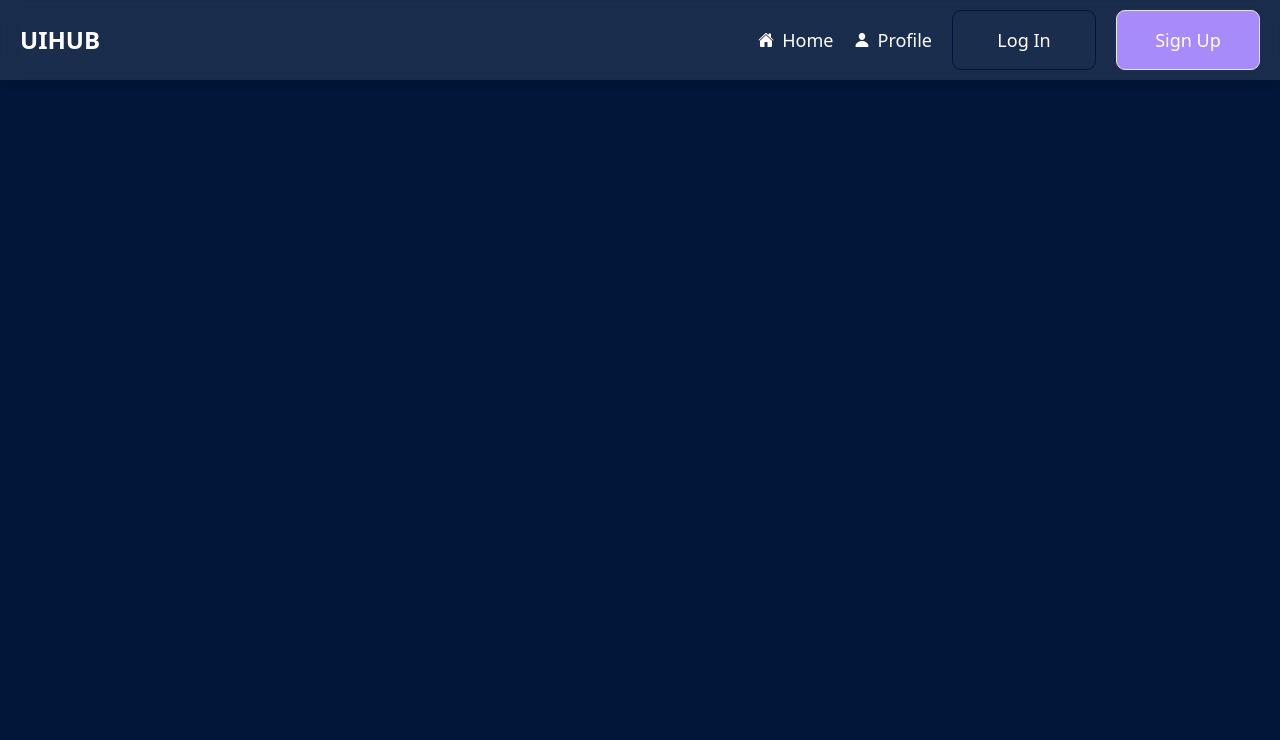
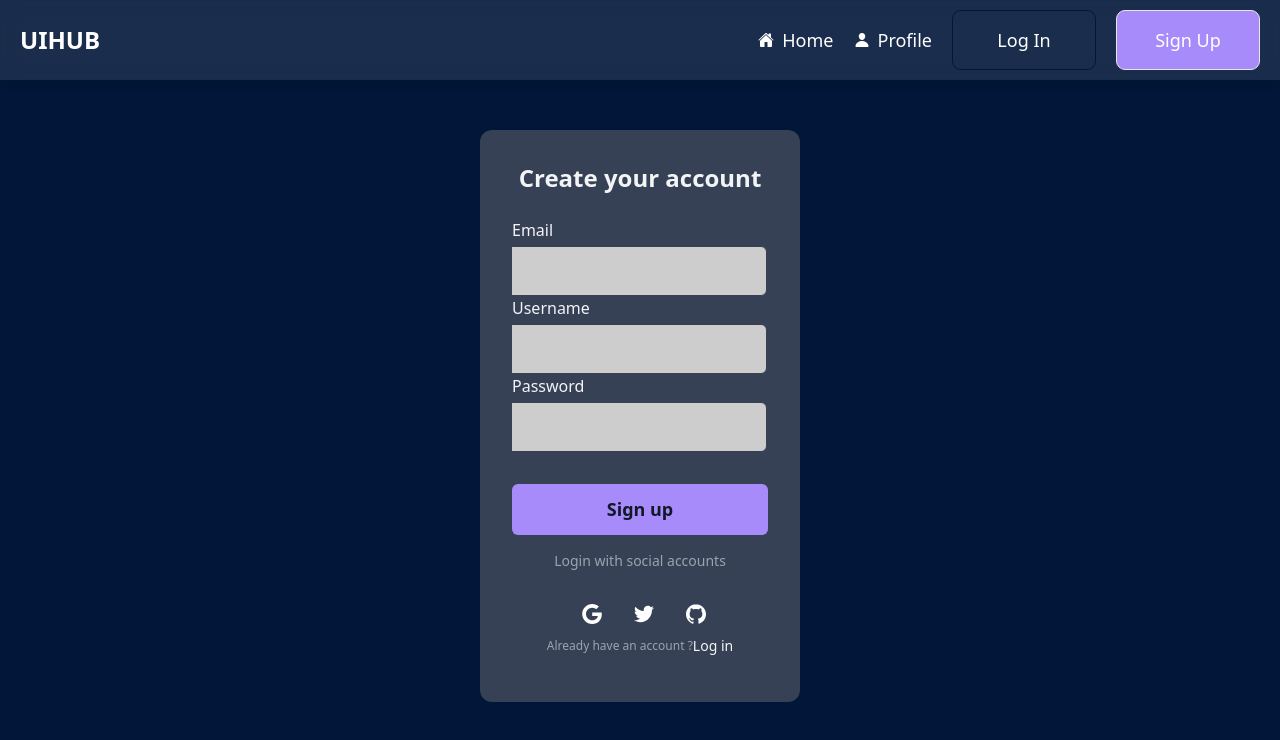
Before and after one commit to Maxou2003/UIhub, a React (Create React App) app in the folder client/: page /signup in a window 1280 px wide. Shown: the top 740 px of the page. Built offline with nearby package versions, Linux system fonts and the light colour scheme.

Commit message:
routing changes

```diff
--- a/client/src/App.js
+++ b/client/src/App.js
@@ -6,6 +6,7 @@ import 'bootstrap/dist/js/bootstrap.bundle.min.js';
 import Home from './pages/Home';
 import Login from './pages/Login';
 import Navbar from './components/Navbar/Navbar';
+import Signup from './pages/Signup';
 
 
 function App() {
@@ -15,6 +16,7 @@ function App() {
       <Routes>
         <Route path="/" element={<Home />} />
         <Route path="/login" element={<Login />} />
+        <Route path="/signup" element={<Signup />} />
       </Routes>
     </Router>
   );
--- a/client/src/components/HomeMainContent/HomeMainContent.js
+++ b/client/src/components/HomeMainContent/HomeMainContent.js
@@ -15,7 +15,7 @@ function MainContent() {
     useEffect(() => {
         const fetchData = async () => {
             try {
-                const response = await axios.get('http://localhost:5000/template/');
+                const response = await axios.get('http://localhost:5000/api/template/');
                 setCards(response.data);
             } catch (error) {
                 setError(error);
--- a/client/src/components/LoginForm/LoginForm.css
+++ b/client/src/components/LoginForm/LoginForm.css
@@ -1,4 +1,4 @@
-.form-container {
+.login .form-container {
     width: 320px;
     border-radius: 0.75rem;
     background-color: #364156;
@@ -6,30 +6,30 @@
     color: rgba(243, 244, 246, 1);
 }
 
-.title {
+.login .form-container .title {
     text-align: center;
     font-size: 1.5rem;
     line-height: 2rem;
     font-weight: 700;
 }
 
-.form {
+.login .form-container .form {
     margin-top: 1.5rem;
 }
 
-.input-group {
+.login .form-container .input-group {
     margin-top: 0.25rem;
     font-size: 0.875rem;
     line-height: 1.25rem;
 }
 
-.input-group label {
+.login .form-container .input-group label {
     display: flex;
     color: rgba(243, 244, 246, 1);
     margin-bottom: 4px;
 }
 
-.input-group input {
+.login .form-container .input-group input {
     width: 100%;
     border-radius: 0.375rem;
     border: 1px solid rgba(55, 65, 81, 1);
@@ -39,11 +39,11 @@
     color: #011638;
 }
 
-.input-group input:focus {
+.login .form-container .input-group input:focus {
     border-color: rgba(167, 139, 250);
 }
 
-.forgot {
+.login .form-container .forgot {
     display: flex;
     font-size: 0.75rem;
     line-height: 1rem;
@@ -51,19 +51,19 @@
     margin: 8px 0 14px 0;
 }
 
-.forgot a,
-.signup a {
+.login .form-container .forgot a,
+.login .form-container .signup a {
     color: rgba(243, 244, 246, 1);
     text-decoration: none;
     font-size: 14px;
 }
 
-.forgot a:hover,
-.signup a:hover {
+.login .form-container .forgot a:hover,
+.login .form-container .signup a:hover {
     text-decoration: underline rgba(167, 139, 250, 1);
 }
 
-.sign {
+.login .form-container .sign {
     display: block;
     width: 100%;
     background-color: rgba(167, 139, 250, 1);
@@ -75,19 +75,19 @@
     font-weight: 600;
 }
 
-.social-message {
+.login .form-container .social-message {
     display: flex;
     align-items: center;
     padding-top: 1rem;
 }
 
-.line {
+.login .form-container .line {
     height: 1px;
     flex: 1 1 0%;
     background-color: rgba(55, 65, 81, 1);
 }
 
-.social-message .message {
+.login .form-container .social-message .message {
     padding-left: 0.75rem;
     padding-right: 0.75rem;
     font-size: 0.875rem;
@@ -95,12 +95,12 @@
     color: rgba(156, 163, 175, 1);
 }
 
-.social-icons {
+.login .form-container .social-icons {
     display: flex;
     justify-content: center;
 }
 
-.social-icons .icon {
+.login .form-container .social-icons .icon {
     border-radius: 0.125rem;
     padding: 0.75rem;
     border: none;
@@ -108,20 +108,21 @@
     margin-left: 8px;
 }
 
-.social-icons .icon svg {
+.login .form-container .social-icons .icon svg {
     height: 1.25rem;
     width: 1.25rem;
     fill: #fff;
 }
 
-.signup {
+.login .form-container .signup {
     text-align: center;
     font-size: 0.75rem;
     line-height: 1rem;
     color: rgba(156, 163, 175, 1);
+    height: auto;
 }
 
-.error {
+.login .form-container .error {
     color: red;
     font-weight: bold;
 }
--- a/client/src/components/SignupForm/SignupForm.css
+++ b/client/src/components/SignupForm/SignupForm.css
@@ -1,35 +1,36 @@
-.form-container {
+.signup .form-container {
     width: 320px;
     border-radius: 0.75rem;
     background-color: #364156;
     padding: 2rem;
     color: rgba(243, 244, 246, 1);
+    margin-top: 2rem;
 }
 
-.title {
+.signup .form-container .title {
     text-align: center;
     font-size: 1.5rem;
     line-height: 2rem;
     font-weight: 700;
 }
 
-.form {
+.signup .form-container .form {
     margin-top: 1.5rem;
 }
 
-.input-group {
+.signup .form-container.input-group {
     margin-top: 0.25rem;
     font-size: 0.875rem;
     line-height: 1.25rem;
 }
 
-.input-group label {
+.signup .form-container .input-group label {
     display: flex;
     color: rgba(243, 244, 246, 1);
     margin-bottom: 4px;
 }
 
-.input-group input {
+.signup .form-container .input-group input {
     width: 100%;
     border-radius: 0.375rem;
     border: 1px solid rgba(55, 65, 81, 1);
@@ -39,31 +40,21 @@
     color: #011638;
 }
 
-.input-group input:focus {
+.signup .form-container .input-group input:focus {
     border-color: rgba(167, 139, 250);
 }
 
-.forgot {
-    display: flex;
-    font-size: 0.75rem;
-    line-height: 1rem;
-    color: rgba(156, 163, 175, 1);
-    margin: 8px 0 14px 0;
-}
-
-.forgot a,
-.signup a {
+.signup .form-container .login a {
     color: rgba(243, 244, 246, 1);
     text-decoration: none;
     font-size: 14px;
 }
 
-.forgot a:hover,
-.signup a:hover {
+.signup .form-container .login a:hover {
     text-decoration: underline rgba(167, 139, 250, 1);
 }
 
-.sign {
+.signup .form-container .sign {
     display: block;
     width: 100%;
     background-color: rgba(167, 139, 250, 1);
@@ -73,21 +64,23 @@
     border: none;
     border-radius: 0.375rem;
     font-weight: 600;
+    height: auto;
+    margin-top: 2rem;
 }
 
-.social-message {
+.signup .form-container .social-message {
     display: flex;
     align-items: center;
     padding-top: 1rem;
 }
 
-.line {
+.signup .form-container .line {
     height: 1px;
     flex: 1 1 0%;
     background-color: rgba(55, 65, 81, 1);
 }
 
-.social-message .message {
+.signup .form-container .social-message .message {
     padding-left: 0.75rem;
     padding-right: 0.75rem;
     font-size: 0.875rem;
@@ -95,12 +88,12 @@
     color: rgba(156, 163, 175, 1);
 }
 
-.social-icons {
+.signup .form-container .social-icons {
     display: flex;
     justify-content: center;
 }
 
-.social-icons .icon {
+.signup .form-container .social-icons .icon {
     border-radius: 0.125rem;
     padding: 0.75rem;
     border: none;
@@ -108,20 +101,21 @@
     margin-left: 8px;
 }
 
-.social-icons .icon svg {
+.signup .form-container .social-icons .icon svg {
     height: 1.25rem;
     width: 1.25rem;
     fill: #fff;
 }
 
-.signup {
+.signup .form-container .login {
     text-align: center;
     font-size: 0.75rem;
     line-height: 1rem;
     color: rgba(156, 163, 175, 1);
+    height: auto;
 }
 
-.error {
+.signup .form-container .error {
     color: red;
     font-weight: bold;
 }
--- a/client/src/components/SignupForm/SignupForm.js
+++ b/client/src/components/SignupForm/SignupForm.js
@@ -4,24 +4,74 @@ import axios from 'axios';
 
 function SignupForm() {
 
+    const [formData, setFormData] = useState({
+        email: '',
+        username: '',
+        password: ''
+    });
+
+    const [errors, setErrors] = useState({});
+    const [loading, setLoading] = useState(false);
+
+    const handleInputChange = (e) => {
+        setFormData({
+            ...formData,
+            [e.target.name]: e.target.value
+        });
+    }
+
+    const validateForm = () => {
+        const newErrors = {};
+        if (!formData.email) newErrors.email = 'email is required.';
+        if (!formData.password) newErrors.password = 'Password is required.';
+        if (!formData.username) newErrors.username = 'Username is required.';
+        setErrors(newErrors);
+        return Object.keys(newErrors).length === 0; // Return true if no errors
+    };
+
+
+    const handleSubmit = async (e) => {
+        e.preventDefault();
+        setErrors({});
+        setLoading(true);
+
+        if (!validateForm()) { return; }
+
+        try {
+            const response = await axios.post('http://localhost:5000/api/auth/signup', formData);
+            console.log(response.data);
+            setLoading(false);
+        } catch (error) {
+            setLoading(false);
+            setErrors(error.response.data);
+        }
+    }
+
+
+
     return (
         <div className="form-container">
-            <p className="title">Login</p>
+            <p className="title">Create your account</p>
             <form className="form" onSubmit={handleSubmit}>
                 <div className="input-group">
                     <label for="email">Email</label>
                     <input type="email" name="email" id="email" placeholder="" value={formData.email} onChange={handleInputChange} />
                     {errors.email && <p className="error">{errors.email}</p>}
                 </div>
+
+                <div className="input-group">
+                    <label for="username">Username</label>
+                    <input type="text" name="username" id="username" placeholder="" value={formData.username} onChange={handleInputChange} />
+                    {errors.username && <p className="error">{errors.username}</p>}
+                </div>
+
                 <div className="input-group">
                     <label for="password">Password</label>
                     <input type="password" name="password" id="password" placeholder="" value={formData.password} onChange={handleInputChange} />
                     {errors.password && <p className="error">{errors.password}</p>}
                 </div>
-                <div className="forgot">
-                    <a rel="noopener noreferrer" href="/">Forgot Password ?</a>
-                </div>
-                <button className="sign">Sign in</button>
+
+                <button className="sign">Sign up</button>
             </form>
             <div className="social-message">
                 <div className="line"></div>
@@ -45,8 +95,8 @@ function SignupForm() {
                     </svg>
                 </button>
             </div>
-            <p className="signup">Don't have an account?
-                <a rel="noopener noreferrer" href="/signup" className=""> Sign up</a>
+            <p className="login">Already have an account ?
+                <a rel="noopener noreferrer" href="/login" className=""> Log in</a>
             </p>
         </div>
     );
--- a/client/src/pages/Signup.js
+++ b/client/src/pages/Signup.js
@@ -1,10 +1,10 @@
 import React from 'react';
 import SignupForm from '../components/SignupForm/SignupForm';
-
+import './css/Signup.css';
 
 function Signup() {
     return (
-        <div className="Signup">
+        <div className="signup">
             <SignupForm />
         </div>
     );
--- /dev/null
+++ b/client/src/pages/css/Signup.css
@@ -0,0 +1,6 @@
+.signup {
+    display: flex;
+    justify-content: center;
+    align-items: center;
+    height: 100vh;
+}
```
